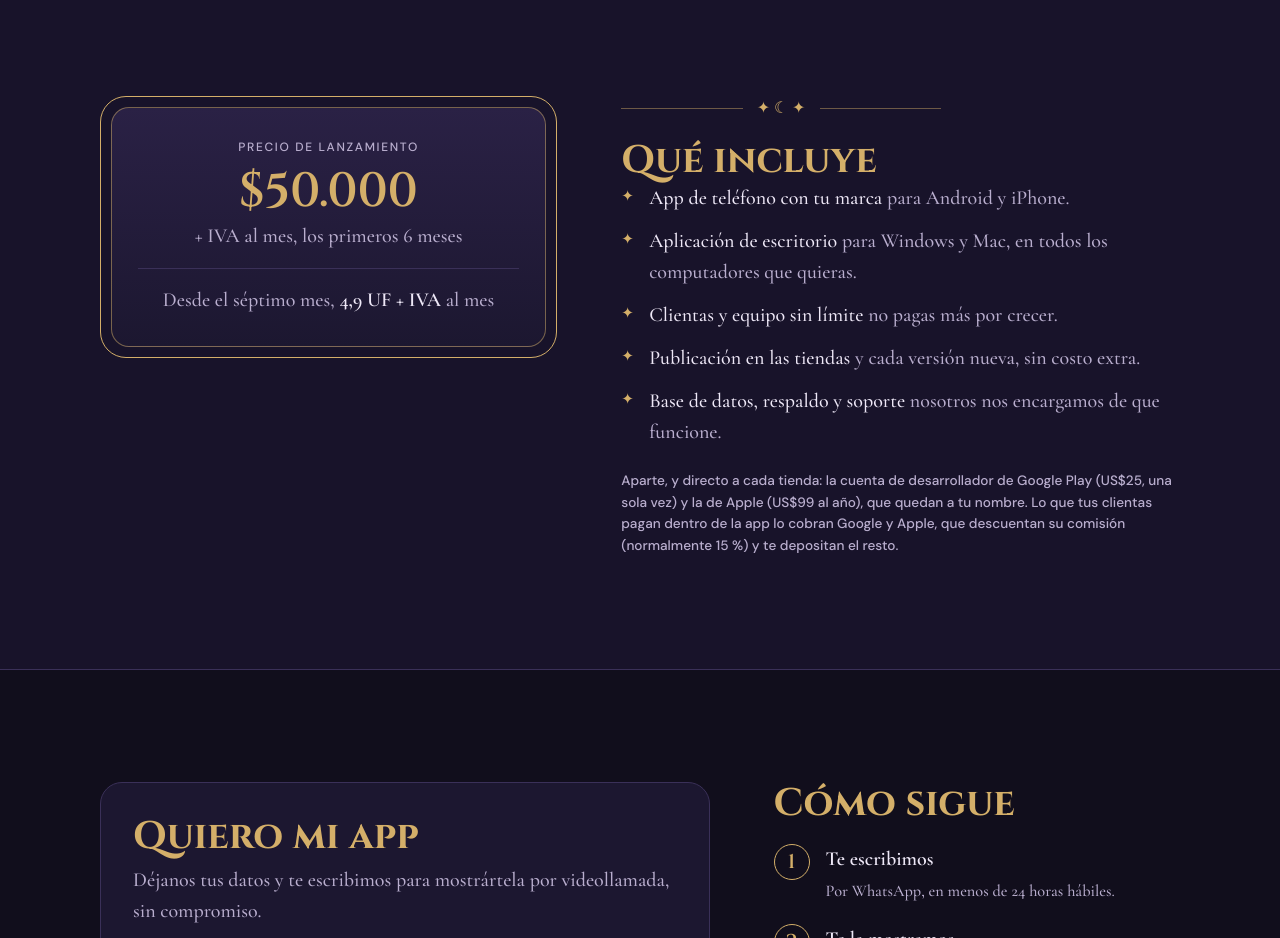
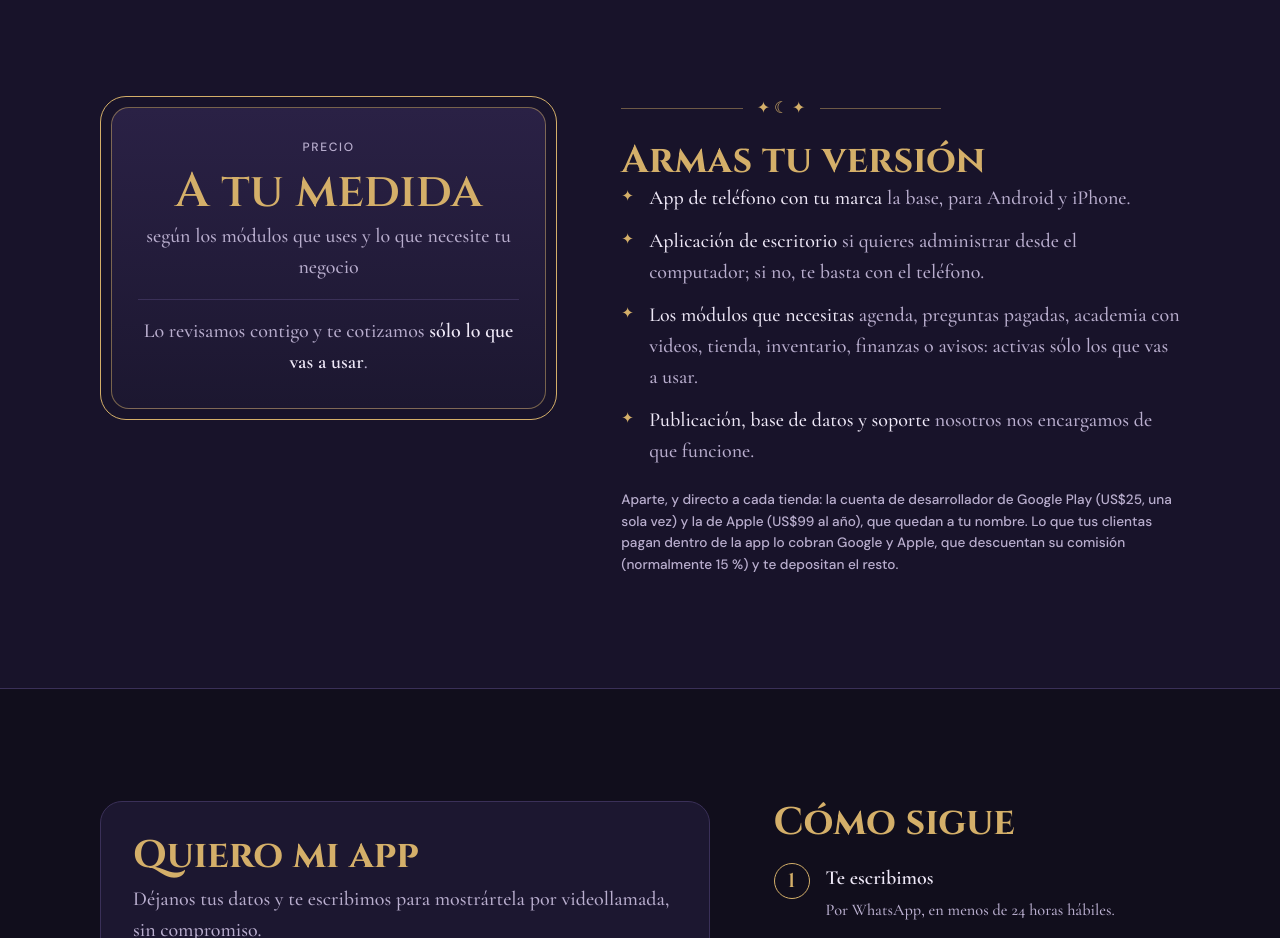
Before and after one commit to troccxo/farmaimp-web, a plain HTML site: page tarot.html in a window 1280 px wide. Shown: the part 6240-7178 px from the top of the page. Drawn offline with nearby package versions, Linux system fonts and the light colour scheme.

Commit message:
web(tarot): precio a la medida en vez de monto fijo
Sin $50.000 ni 4,9 UF: el precio depende de los módulos y de lo que necesite cada negocio
(puede ser sólo la app de teléfono, sin escritorio ni videos). "Qué incluye" pasa a "Armas tu
versión" y la pregunta frecuente explica las versiones recortadas.

Co-Authored-By: Claude Opus 5.5 <noreply@anthropic.com>

```diff
--- a/tarot.html
+++ b/tarot.html
@@ -261,23 +261,22 @@
 <section class="seccion alterna" id="precio">
   <div class="envoltura">
     <div class="precio">
-      <div class="carta-precio" role="img" aria-label="Precio de lanzamiento: 50.000 pesos más IVA al mes los primeros seis meses; después, 4,9 UF más IVA al mes.">
+      <div class="carta-precio" role="img" aria-label="Precio a tu medida, según los módulos que uses y lo que necesite tu negocio.">
         <div>
-          <small>Precio de lanzamiento</small>
-          <div class="monto">$50.000</div>
-          <div class="suave">+ IVA al mes, los primeros 6 meses</div>
-          <div class="luego">Desde el séptimo mes, <b>4,9 UF + IVA</b> al mes</div>
+          <small>Precio</small>
+          <div class="monto">A tu medida</div>
+          <div class="suave">según los módulos que uses y lo que necesite tu negocio</div>
+          <div class="luego">Lo revisamos contigo y te cotizamos <b>sólo lo que vas a usar</b>.</div>
         </div>
       </div>
       <div>
         <div class="adorno izq">✦ ☾ ✦</div>
-        <h2>Qué incluye</h2>
+        <h2>Armas tu versión</h2>
         <ul class="incluye">
-          <li>App de teléfono con tu marca <span>para Android y iPhone.</span></li>
-          <li>Aplicación de escritorio <span>para Windows y Mac, en todos los computadores que quieras.</span></li>
-          <li>Clientas y equipo sin límite <span>no pagas más por crecer.</span></li>
-          <li>Publicación en las tiendas <span>y cada versión nueva, sin costo extra.</span></li>
-          <li>Base de datos, respaldo y soporte <span>nosotros nos encargamos de que funcione.</span></li>
+          <li>App de teléfono con tu marca <span>la base, para Android y iPhone.</span></li>
+          <li>Aplicación de escritorio <span>si quieres administrar desde el computador; si no, te basta con el teléfono.</span></li>
+          <li>Los módulos que necesitas <span>agenda, preguntas pagadas, academia con videos, tienda, inventario, finanzas o avisos: activas sólo los que vas a usar.</span></li>
+          <li>Publicación, base de datos y soporte <span>nosotros nos encargamos de que funcione.</span></li>
         </ul>
         <p class="nota">Aparte, y directo a cada tienda: la cuenta de desarrollador de Google Play (US$25, una sola vez) y la de Apple (US$99 al año), que quedan a tu nombre. Lo que tus clientas pagan dentro de la app lo cobran Google y Apple, que descuentan su comisión (normalmente 15 %) y te depositan el resto.</p>
       </div>
@@ -362,7 +361,7 @@
       </details>
       <details>
         <summary>¿Cuánto cuesta?</summary>
-        <p>Precio de lanzamiento: $50.000 + IVA al mes los primeros 6 meses; desde el séptimo mes, 4,9 UF + IVA al mes. Aparte van las cuentas de desarrollador de Google Play (US$25, una vez) y de Apple (US$99 al año).</p>
+        <p>Depende de lo que necesites. No todos los negocios usan lo mismo: hay quien sólo quiere la app de teléfono, sin escritorio, o no necesita subir videos ni tener tienda. Revisamos contigo qué módulos te sirven y te cotizamos una versión a tu medida. Aparte van las cuentas de desarrollador de Google Play (US$25, una vez) y de Apple (US$99 al año).</p>
       </details>
     </div>
   </div>
```
